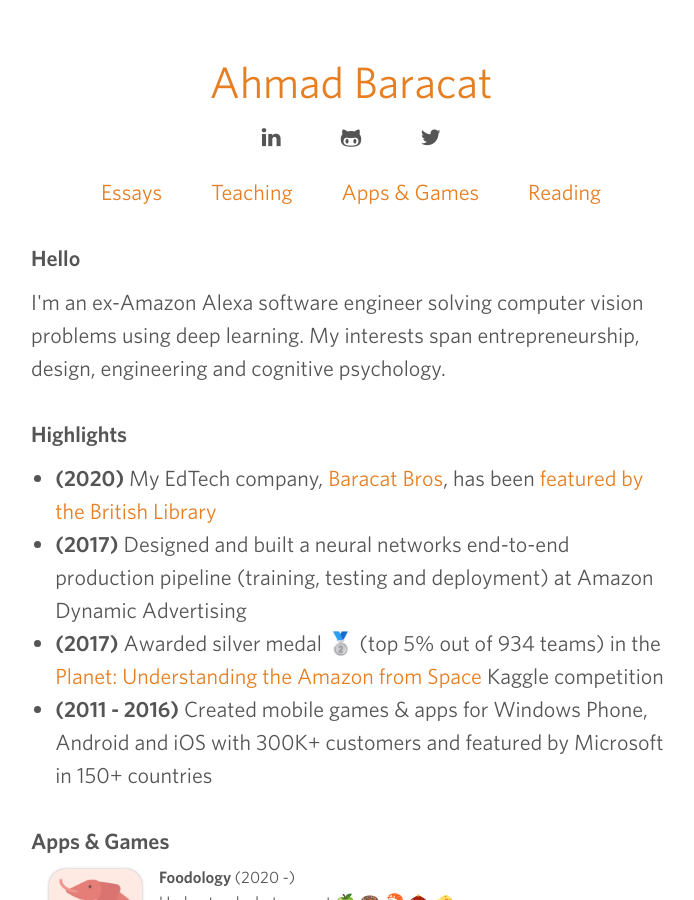
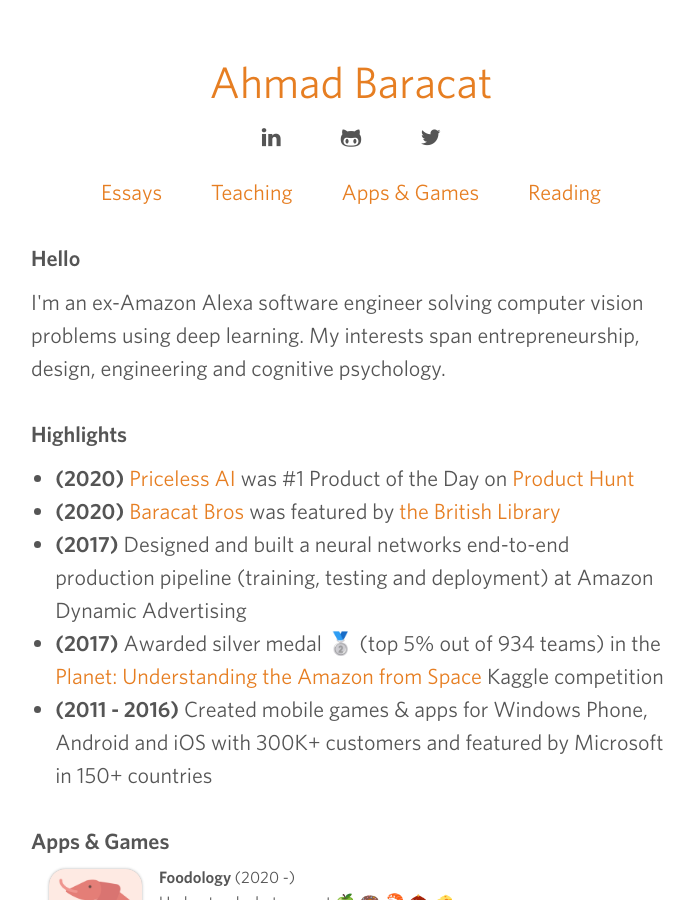
Before and after one commit to ahmedbaracat/ahmedbaracat.github.io, a Jekyll site: the page built from index.html, in a window 1280 px wide and 900 px high. Shown: the whole window, without its empty margins (289-983 px from the left). Built offline with Jekyll 4.4.1, drawn with Linux system fonts in a browser that asks for light colours; comment, search, counter and statistics services are not loaded.

Commit message:
Add Priceless AI to highlights

```diff
--- a/index.html
+++ b/index.html
@@ -38,7 +38,10 @@
     </h2>
     <ul class="highlights">
       <li>
-        <strong>(2020)</strong> My EdTech company, <a href="https://www.baracatbros.com/">Baracat Bros</a>, has been <a href="https://blogs.bl.uk/business/2020/05/happy-birthday-start-ups-in-london-libraries.html">featured by the British Library</a>
+        <strong>(2020)</strong> <a href="https://www.pricelessai.com/">Priceless AI</a> was #1 Product of the Day on <a href="https://www.producthunt.com/posts/priceless-ai?utm_source=baracat&utm_medium=badge&utm_souce=baracat">Product Hunt</a>
+      </li>
+      <li>
+        <strong>(2020)</strong> <a href="https://www.baracatbros.com/">Baracat Bros</a> was featured by <a href="https://blogs.bl.uk/business/2020/05/happy-birthday-start-ups-in-london-libraries.html">the British Library</a>
       </li>
       <li>
         <strong>(2017)</strong> Designed and built a neural networks end-to-end production pipeline (training, testing and deployment) at Amazon Dynamic Advertising
```
